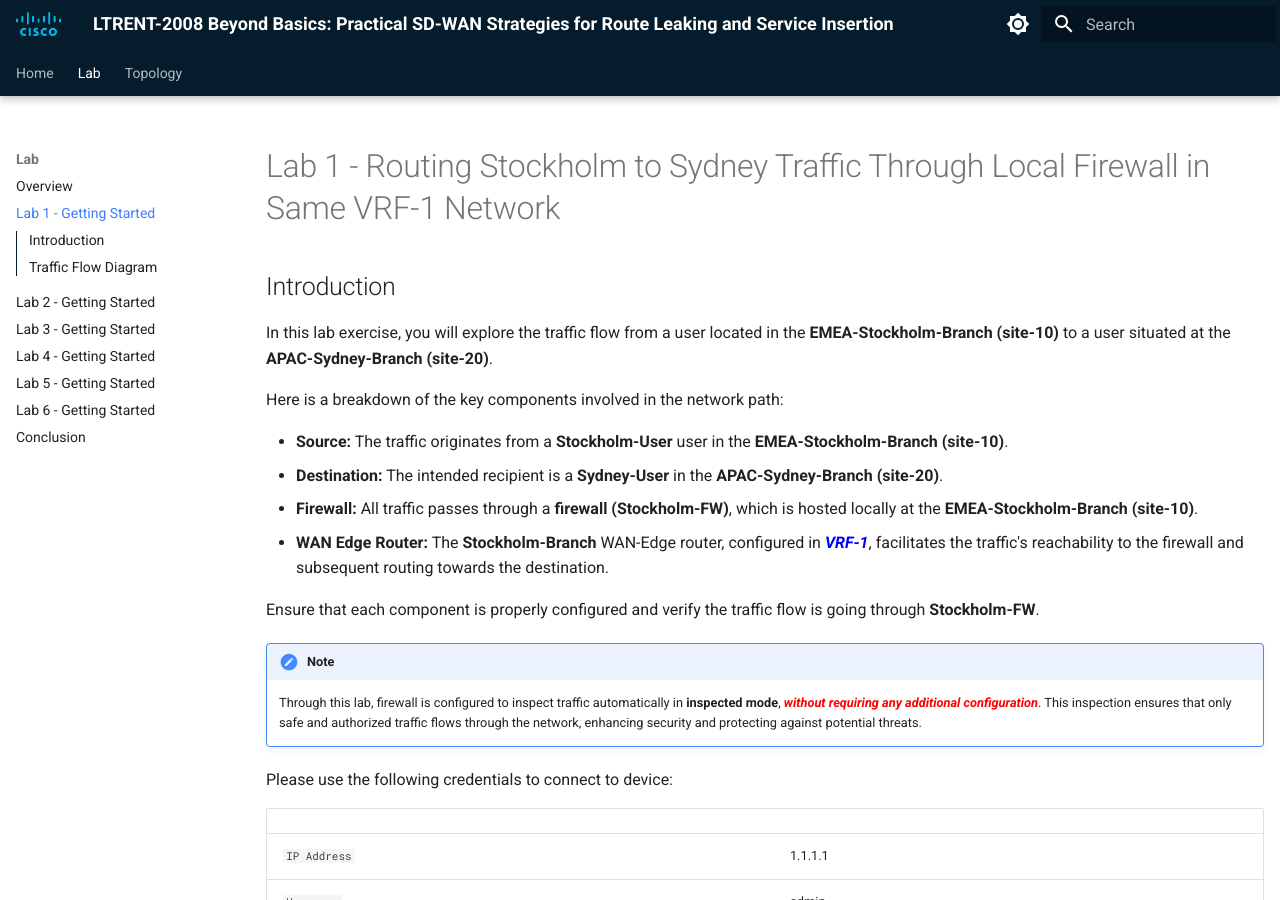
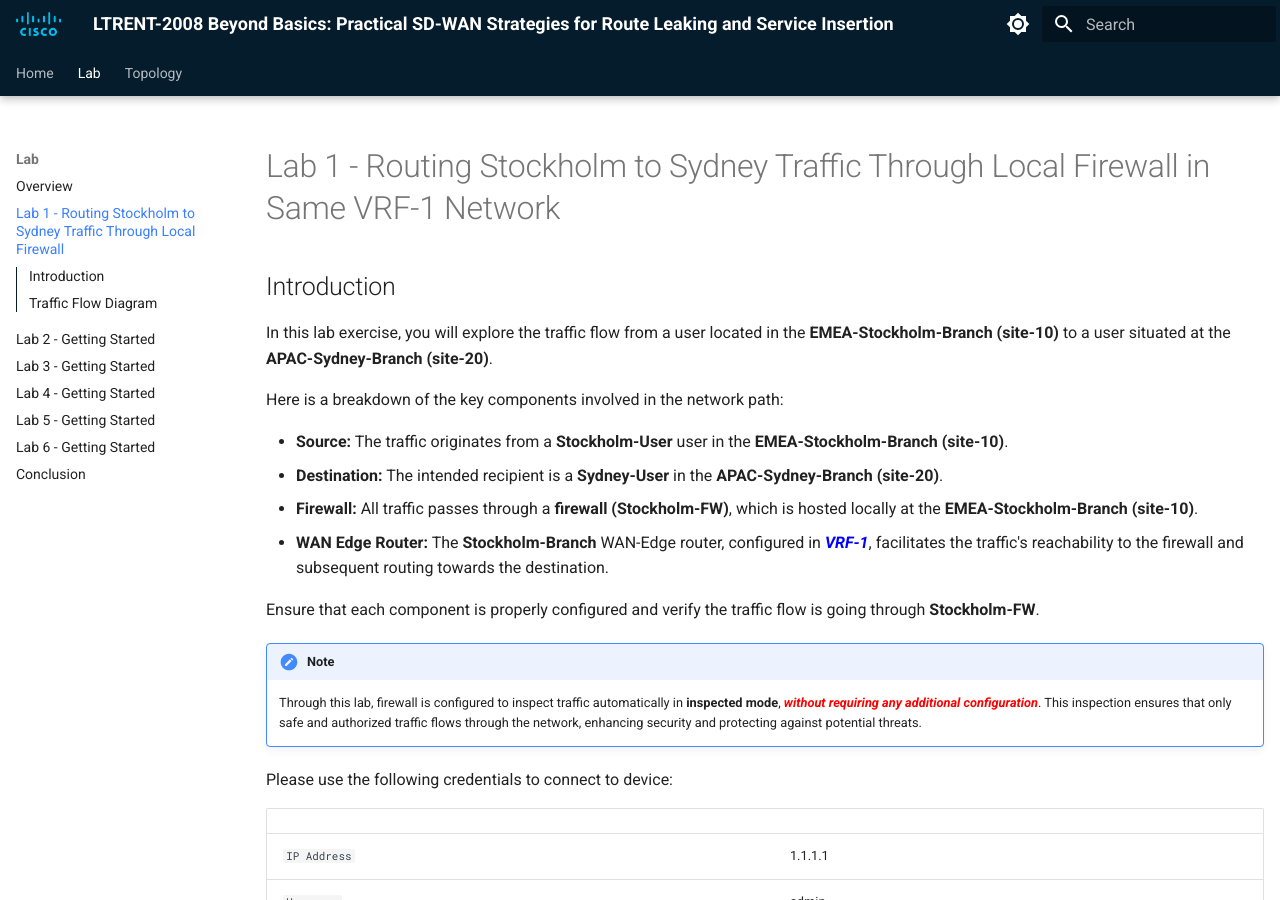
Before and after one commit to ciscodocs/ltrent-2008-clemea25, an MkDocs documentation site: the page built from docs/lab1_getting_started.md, in a window 1280 px wide and 900 px high. Built offline with MkDocs 1.6.1 and Material for MkDocs 9.7.7, drawn with Linux system fonts in a browser that asks for light colours.

Commit message:
Lab 1 Guide

```diff
--- a/mkdocs.yml
+++ b/mkdocs.yml
@@ -79,7 +79,7 @@ nav:
   - Home: index.md
   - Lab:
       - Overview: overview.md
-      - Lab 1 - Getting Started: lab1_getting_started.md
+      - Lab 1 - Routing Stockholm to Sydney Traffic Through Local Firewall: lab1_getting_started.md
       - Lab 2 - Getting Started: lab2_getting_started.md
       - Lab 3 - Getting Started: lab3_getting_started.md
       - Lab 4 - Getting Started: lab4_getting_started.md
```
